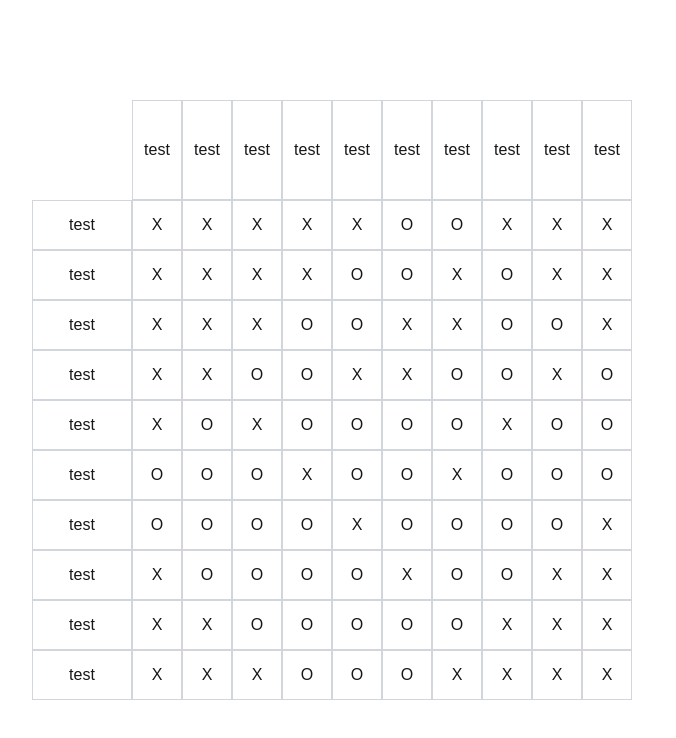
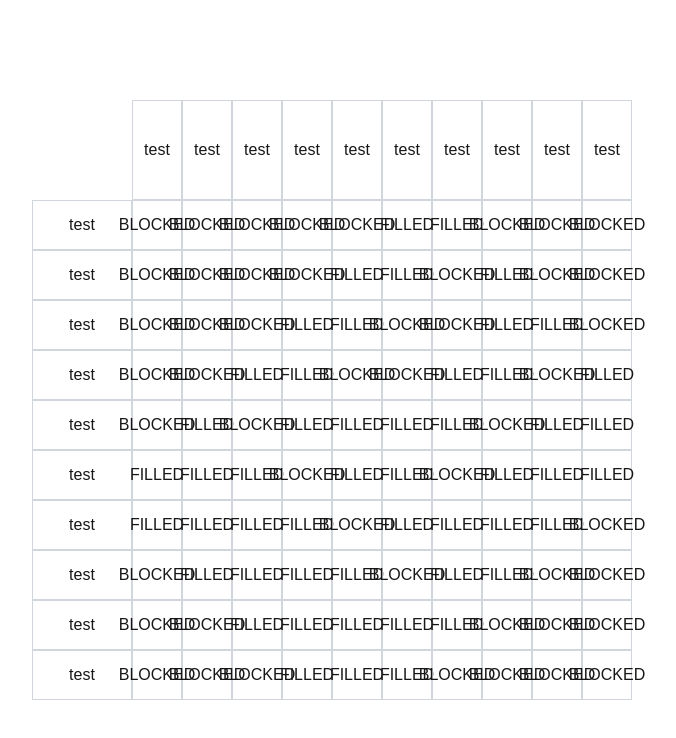
Before and after one commit to TotallyVex/nonogram, a Next.js app: page / in a window 1280 px wide. Shown: the top 738 px of the page, without its empty margins (308-984 px from the left). Built offline with nearby package versions, Linux system fonts and the light colour scheme.

Commit message:
added cell component

```diff
--- a/src/app/page.tsx
+++ b/src/app/page.tsx
@@ -1,7 +1,7 @@
 import PlayingField from "@/components/playingField";
 
 export default function Home() {
-  const data = [
+  const data: string[] = [
     "XXXXXOOXXX",
     "XXXXOOXOXX",
     "XXXOOXXOOX",
@@ -16,7 +16,7 @@ export default function Home() {
 
   return (
     <main className="w-screen h-screen flex items-center justify-center">
-      <PlayingField data={data} />
+      <PlayingField puzzle={data} />
     </main>
   );
 }
--- /dev/null
+++ b/src/components/cell.tsx
@@ -0,0 +1,17 @@
+import { CellState } from "@/types";
+
+export default function Cell({
+  correctState,
+  rowIdx,
+  colIdx,
+}: {
+  correctState: CellState;
+  rowIdx: number;
+  colIdx: number;
+}) {
+  return (
+    <div className="border border-gray-300 flex items-center justify-center w-[50px] h-[50px]">
+      {correctState}
+    </div>
+  );
+}
--- a/src/components/playingField.tsx
+++ b/src/components/playingField.tsx
@@ -1,20 +1,36 @@
 "use client";
 
-import { Fragment } from "react";
+import { CellState } from "@/types";
+import { Fragment, useState } from "react";
+import Cell from "./cell";
 
-export default function PlayingField({ data }: { data: string[] }) {
+export default function PlayingField({ puzzle }: { puzzle: string[] }) {
+  const [puzzleState, setPuzzleState] = useState<CellState[][]>(
+    Array.from({ length: puzzle.length }, () =>
+      Array.from({ length: puzzle[0].length }, () => CellState.EMPTY)
+    )
+  );
+
+  const updateCellState = (row: number, col: number, state: CellState) => {
+    setPuzzleState((prevState) => {
+      const newState = [...prevState];
+      newState[row][col] = state;
+      return newState;
+    });
+  };
+
   return (
     <div
       className="grid"
       style={{
-        gridTemplateColumns: `repeat(${data[0].length + 2}, 1fr)`,
-        gridTemplateRows: `repeat(${data.length + 2}, 1fr)`,
+        gridTemplateColumns: `repeat(${puzzle[0].length + 2}, 1fr)`,
+        gridTemplateRows: `repeat(${puzzle.length + 2}, 1fr)`,
       }}
     >
       {/* keep bottom left corner free */}
       <div className="w-auto h-auto col-span-2 row-span-2" />
 
-      {data[0].split("").map((header, idx) => (
+      {puzzle[0].split("").map((header, idx) => (
         <div
           key={`header-${idx}`}
           className="w-auto h-auto border border-gray-300 flex items-center justify-center row-span-2 col-span-1"
@@ -23,18 +39,18 @@ export default function PlayingField({ data }: { data: string[] }) {
         </div>
       ))}
 
-      {data.map((row, rowIdx) => (
+      {puzzle.map((row, rowIdx) => (
         <Fragment key={`row-${rowIdx}`}>
           <div className="flex items-center justify-center h-auto col-span-2 border border-gray-300">
             test
           </div>
           {row.split("").map((cell, colIdx) => (
-            <div
+            <Cell
+              rowIdx={rowIdx}
+              colIdx={colIdx}
+              correctState={cell === "X" ? CellState.BLOCKED : CellState.FILLED}
               key={`cell-${rowIdx}-${colIdx}`}
-              className="border border-gray-300 flex items-center justify-center w-[50px] h-[50px]"
-            >
-              {data[rowIdx][colIdx]}
-            </div>
+            />
           ))}
         </Fragment>
       ))}
--- /dev/null
+++ b/src/types.ts
@@ -0,0 +1,5 @@
+export enum CellState {
+  EMPTY = "EMPTY",
+  BLOCKED = "BLOCKED",
+  FILLED = "FILLED",
+}
```
